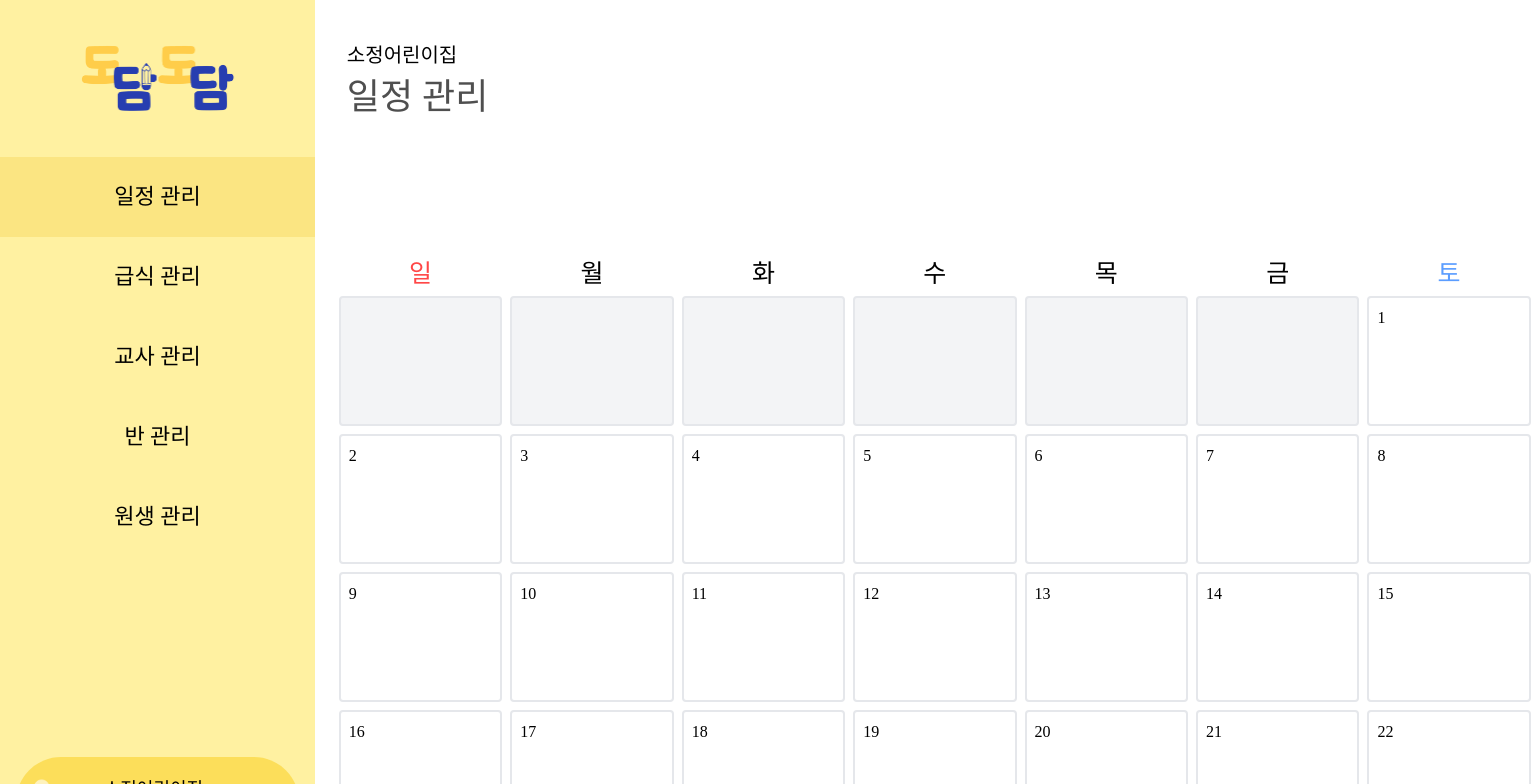
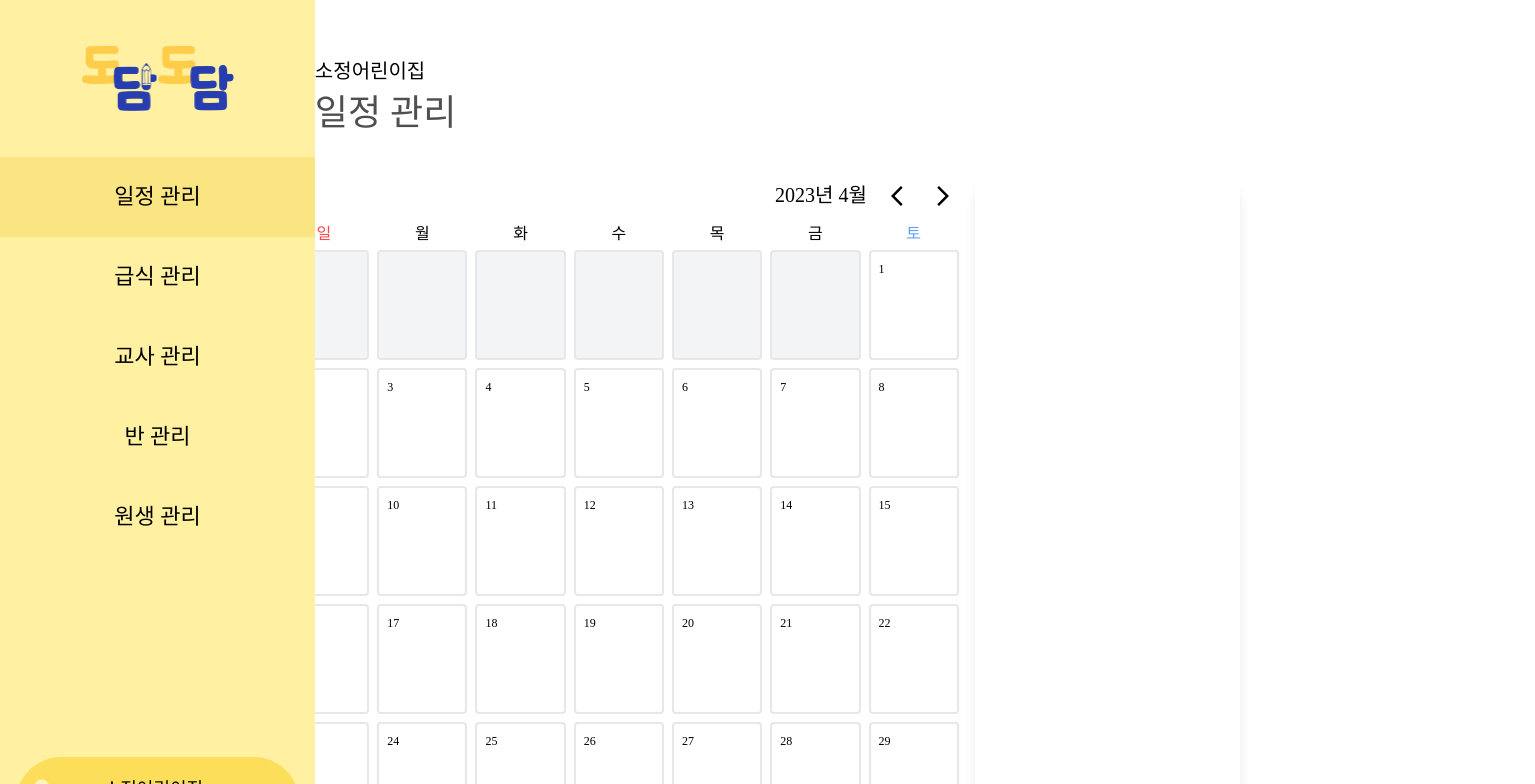
Before and after one commit to OH-Neuri/SSAFY202-DODAMDODAM, a Next.js app in the folder frontend/dodamdodam/: page /calendar in a window 1280 px wide. Shown: the top 784 px of the page, 1535 px wide, since content can reach past the window. Built offline with nearby package versions, Linux system fonts and the light colour scheme; a web font is replaced by a local one.

Commit message:
Feat: 일정 관리 CRUD UI 구현 중

```diff
--- a/frontend/dodamdodam/src/components/calendar/oneDay.tsx
+++ b/frontend/dodamdodam/src/components/calendar/oneDay.tsx
@@ -4,18 +4,19 @@ export default function OneDay(props: {
   today: number;
   year: number;
   month: number;
+  setChoiceDay: any;
 }) {
-  const { today, year, month } = props;
+  const { today, year, month, setChoiceDay } = props;
   const lastDate = new Date(year, month, 0).getDate();
 
   return (
-    <div>
+    <div onClick={() => setChoiceDay(today)} className="cursor-pointer">
       {today > 0 && today <= lastDate ? (
-        <div className="border-solid border-2 border-gray-200 rounded h-[130px] m-1">
-          <div className="m-2 font-preM">{today}</div>
+        <div className="border-solid border-2 border-gray-200 rounded h-[110px] m-1">
+          <div className="ml-2 mt-2 font-preM text-[12px]">{today}</div>
         </div>
       ) : (
-        <div className="border-solid border-2 border-gray-200 bg-gray-100 rounded h-[130px] m-1"></div>
+        <div className="border-solid border-2 border-gray-200 bg-gray-100 rounded h-[110px] m-1"></div>
       )}
     </div>
   );
--- a/frontend/dodamdodam/src/pages/calendar/index.tsx
+++ b/frontend/dodamdodam/src/pages/calendar/index.tsx
@@ -1,4 +1,4 @@
-import React, { useState } from "react";
+import React, { useEffect, useState } from "react";
 import OneDay from "@/components/calendar/oneDay";
 import NavBar from "@/components/common/navBar";
 import { calendarMonthType } from "@/types/calendarType";
@@ -17,6 +17,48 @@ export default function index() {
 
   // 요일
   const week = ["월", "화", "수", "목", "금"];
+
+  // 월이 바뀌었을 때 캘린더 변경
+  useEffect(() => {
+    calendarPush();
+  }, [thisMonth]);
+
+  // Arrow 눌렀을 때 월/년 이동
+  const changeMonth = (st: boolean) => {
+    // 다음 월
+    if (st) {
+      if (thisMonth.month == 12) {
+        setThisMonth({
+          year: thisMonth.year + 1,
+          month: 1,
+          result: [],
+        });
+      } else {
+        setThisMonth({
+          year: thisMonth.year,
+          month: thisMonth.month + 1,
+          result: [],
+        });
+      }
+    }
+
+    // 이전 월
+    else {
+      if (thisMonth.month == 1) {
+        setThisMonth({
+          year: thisMonth.year - 1,
+          month: 12,
+          result: [],
+        });
+      } else {
+        setThisMonth({
+          year: thisMonth.year,
+          month: thisMonth.month - 1,
+          result: [],
+        });
+      }
+    }
+  };
 
   // 캘린더 반복문을 위한 함수
   const calendarPush = () => {
@@ -42,6 +84,8 @@ export default function index() {
             year={thisMonth.year}
             month={thisMonth.month}
             today={day}
+            key={day}
+            setChoiceDay={setChoiceDay}
           ></OneDay>
         );
         day = day + 1;
@@ -50,6 +94,9 @@ export default function index() {
     return 어레이;
   };
 
+  // 일정 CRUD state
+  const [choiceDay, setChoiceDay] = useState<number>(0);
+
   return (
     <div className="grid grid-cols-7">
       <div className="fixed">
@@ -57,37 +104,62 @@ export default function index() {
       </div>
       <div></div>
       {/* 본문 내용 */}
-      <div className="col-span-6 pl-28">
+      <div className="col-span-6 pl-20 pt-4">
+        {/* 페이지 헤더 */}
         <PageHeader name={"일정 관리"} />
+
+        <div className="grid grid-cols-10">
+          {/* 왼쪽 내용 */}
+          <div className="col-span-7">
+            <div className="flex justify-end items-center pr-[20px]">
+              <div className="font-preM text-[20px]">
+                {thisMonth.year}년 {thisMonth.month}월
+              </div>
               {/* Arrow */}
-        <div>
+              &nbsp;&nbsp;&nbsp;&nbsp;&nbsp;&nbsp;
+              <div
+                className="cursor-pointer"
+                onClick={() => changeMonth(false)}
+              >
                 <ArrowBackIosIcon />
               </div>
-        <div>
+              &nbsp;&nbsp;&nbsp;&nbsp;
+              <div className="cursor-pointer" onClick={() => changeMonth(true)}>
                 <ArrowForwardIosIcon />
+              </div>
             </div>
 
             {/* 요일, 캘린더 */}
-        <div className="grid grid-cols-7 m-10 w-[1200px]">
-          <div className="flex justify-center font-preM text-[25px] text-[#FF4747]">
+            <div className="grid grid-cols-7 m-3">
+              <div className="flex justify-center font-preM text-[16px] text-[#FF4747]">
                 일
               </div>
               {week.map((w, i) => {
                 return (
                   <div
-                className="flex justify-center font-preM text-[25px]"
+                    className="flex justify-center font-preM text-[16px]"
                     key={i}
                   >
                     {w}
                   </div>
                 );
               })}
-          <div className="flex justify-center font-preM text-[25px] text-[#5B9DFF]">
+              <div className="flex justify-center font-preM text-[16px] text-[#5B9DFF]">
                 토
               </div>
               {calendarPush()}
             </div>
           </div>
+
+          <div className="col-span-3 h-[700px] flex flex-col items-center rounded shadow-lg p-10 mr-10 mb-10">
+            {choiceDay > 0 &&
+            choiceDay <=
+              new Date(thisMonth.year, thisMonth.month, 0).getDate() ? (
+              <div>{choiceDay}일 일정 관리하기</div>
+            ) : null}
+          </div>
+        </div>
+      </div>
     </div>
   );
 }
```
Lines whose indentation alone changed are shown as unchanged.
